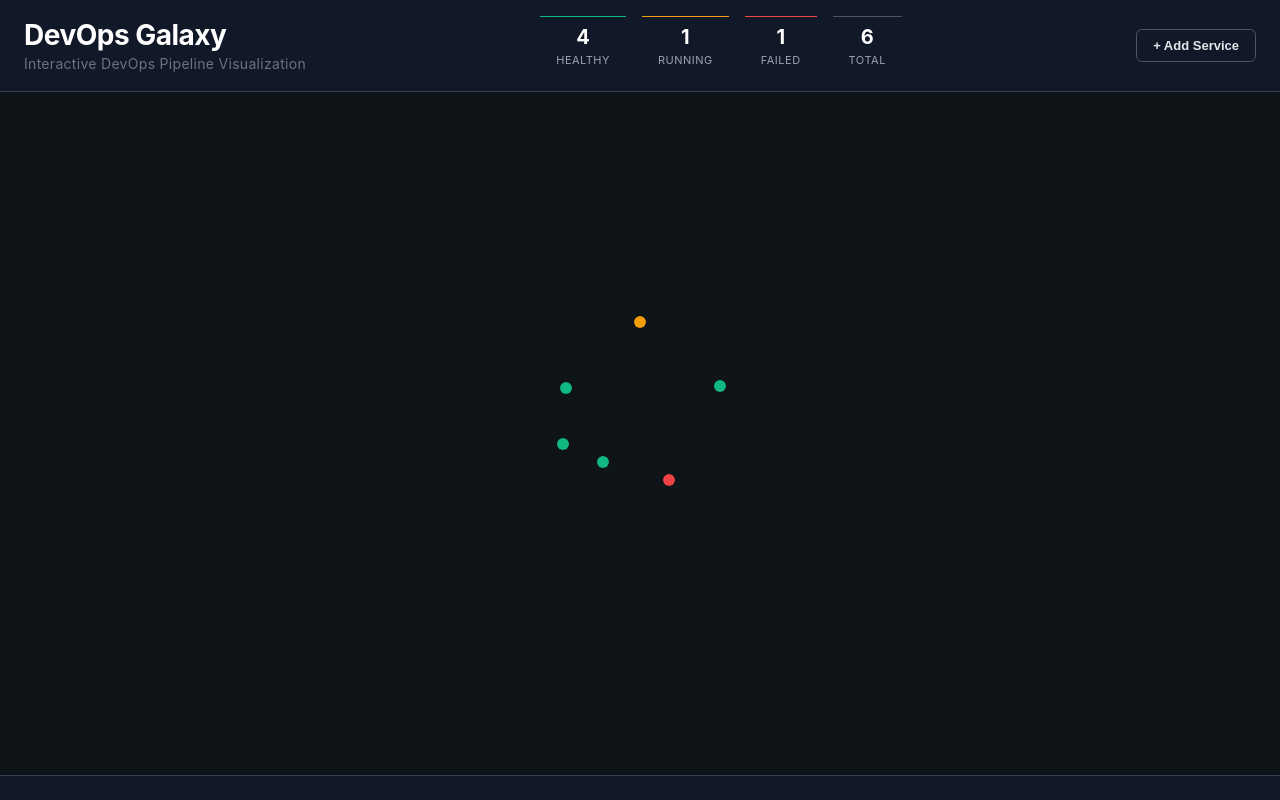
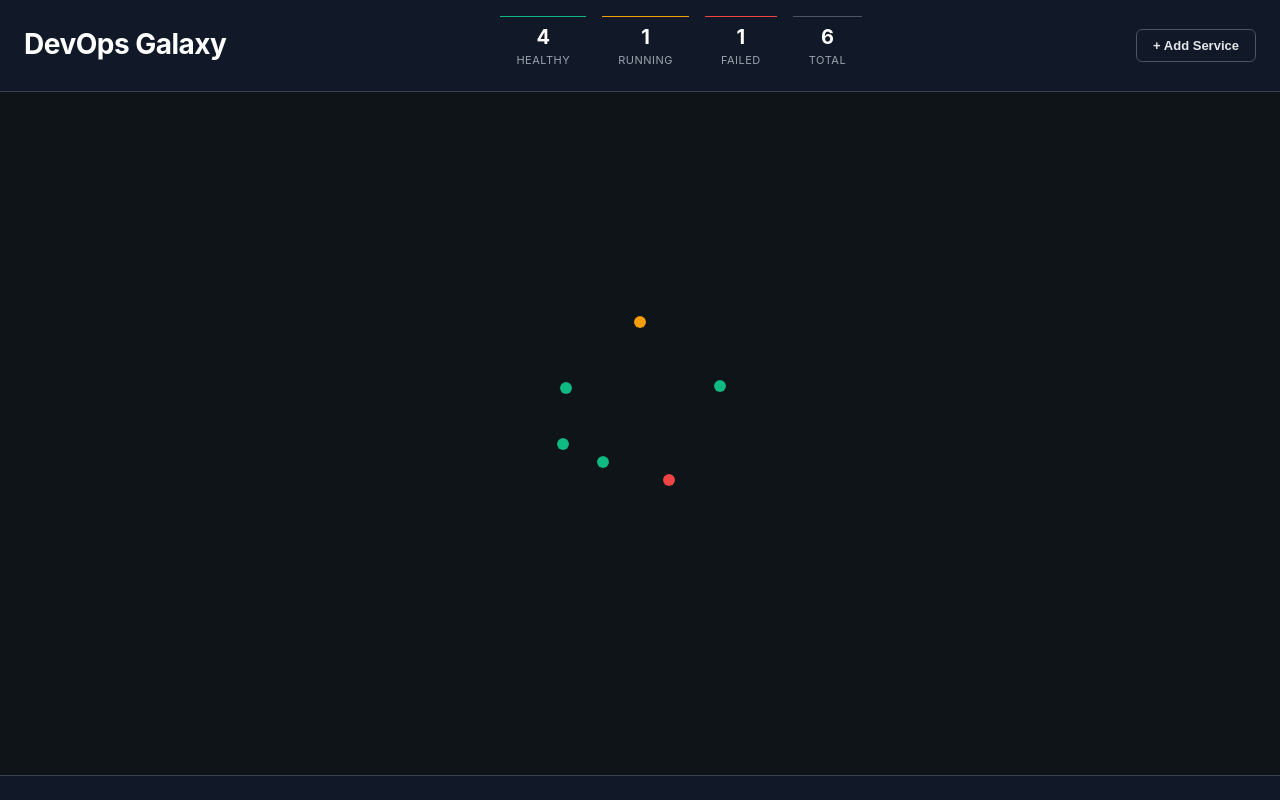
Before and after one commit to Shai-Shargal/devops-galaxy, a React (Vite) app in the folder frontend/: page / in a window 1280 px wide. Built offline with nearby package versions, Linux system fonts and the light colour scheme.

Commit message:
design: remove header subtitle for cleaner, more minimal header
- Hide 'Interactive DevOps Pipeline Visualization' subtitle
- Keep only 'DevOps Galaxy' title
- Cleaner visual hierarchy
- More premium, intentional appearance
- Galaxy visualization communicates concept better than tagline

```diff
--- a/frontend/src/App.css
+++ b/frontend/src/App.css
@@ -30,10 +30,7 @@
 }
 
 .header-title p {
-  font-size: 14px;
-  color: #6b7280;
-  margin: 0;
-  letter-spacing: 0.3px;
+  display: none;
 }
 
 .header-stats {
```
